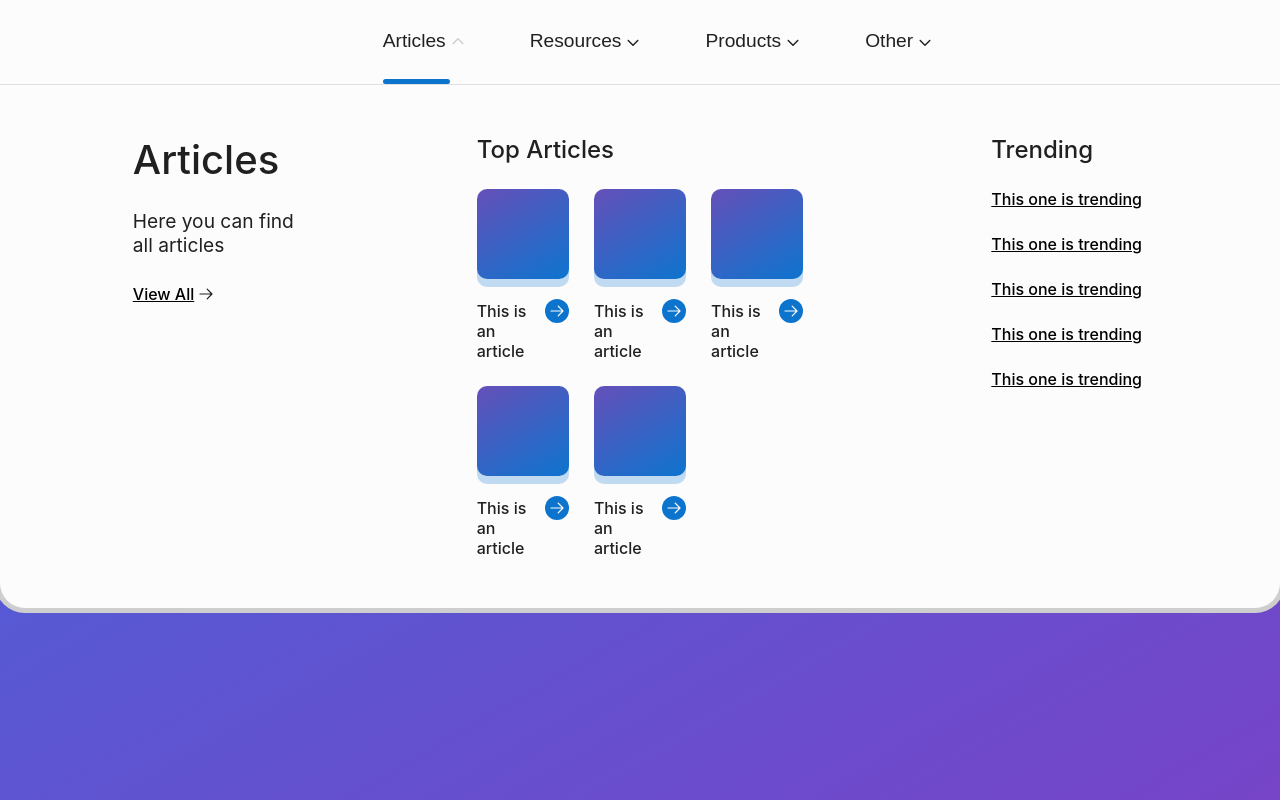
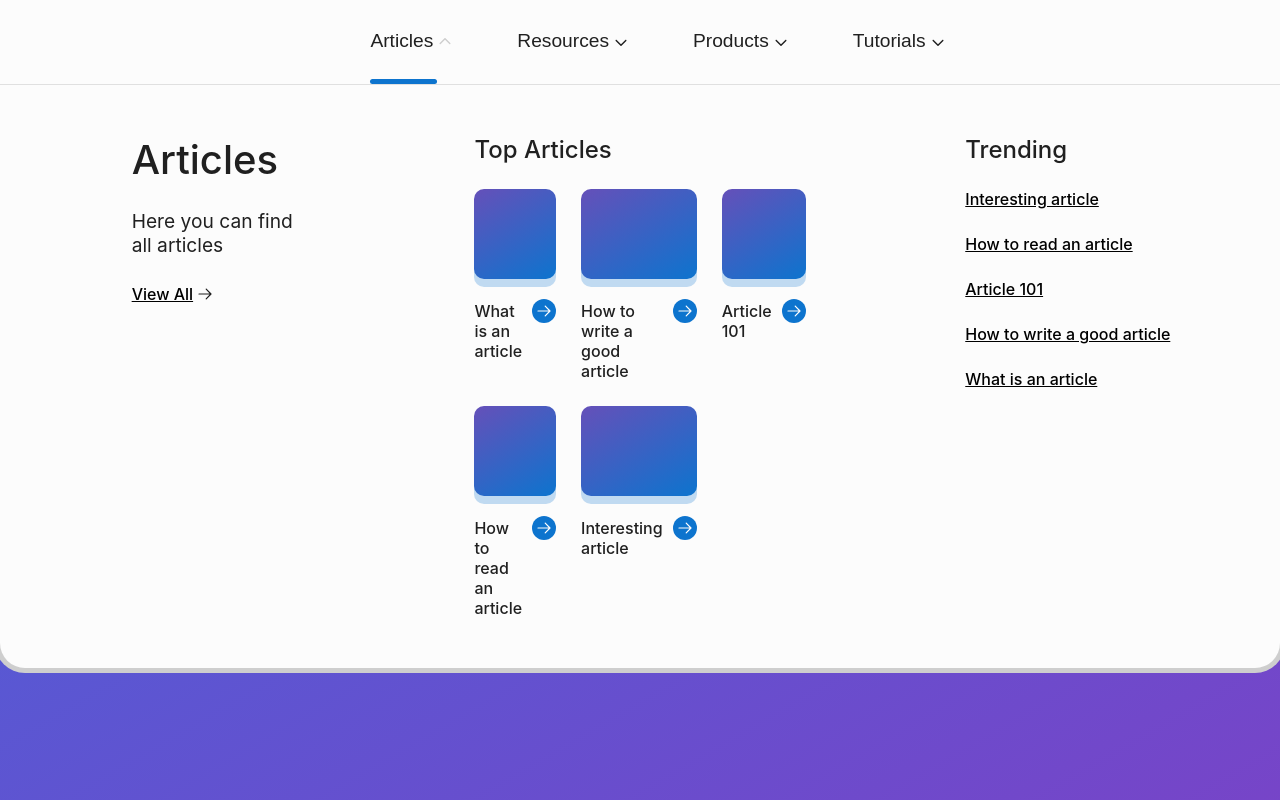
Before and after one commit to edignot/hack-week-radix-nav-2, a Next.js app: page / in a window 1280 px wide. Both pictures are taken after a click on the button "Articles". Shown: the top 800 px of the page. Built offline with nearby package versions, Linux system fonts and the light colour scheme.

Commit message:
Changed dummy data

```diff
--- a/pages/index.js
+++ b/pages/index.js
@@ -185,7 +185,14 @@ const Card = ({ children }) => {
           }}
         />
       </CardImage>
-      <div style={{ display: 'flex', gap: 10, marginTop: 20 }}>
+      <div
+        style={{
+          display: 'flex',
+          justifyContent: 'space-between',
+          gap: 10,
+          marginTop: 20,
+        }}
+      >
         <Title size="small" as="h4">
           {children}
         </Title>
@@ -232,7 +239,7 @@ const colorMap = {
     primary: purple.purple11,
     secondary: indigo.indigo11,
   },
-  other: {
+  tutorials: {
     primary: cyan.cyan11,
     secondary: indigo.indigo11,
   },
@@ -278,11 +285,11 @@ const Navigation = () => {
               Top Articles
             </Title>
             <CardContainer>
-              <Card>This is an article</Card>
-              <Card>This is an article</Card>
-              <Card>This is an article</Card>
-              <Card>This is an article</Card>
-              <Card>This is an article</Card>
+              <Card>What is an article</Card>
+              <Card>How to write a good article</Card>
+              <Card>Article 101</Card>
+              <Card>How to read an article</Card>
+              <Card>Interesting article</Card>
             </CardContainer>
           </NavContentSection>
 
@@ -290,11 +297,11 @@ const Navigation = () => {
             <Title size="medium" as="h3">
               Trending
             </Title>
-            <NavLink href="#">This one is trending</NavLink>
-            <NavLink href="#">This one is trending</NavLink>
-            <NavLink href="#">This one is trending</NavLink>
-            <NavLink href="#">This one is trending</NavLink>
-            <NavLink href="#">This one is trending</NavLink>
+            <NavLink href="#">Interesting article</NavLink>
+            <NavLink href="#">How to read an article</NavLink>
+            <NavLink href="#">Article 101</NavLink>
+            <NavLink href="#">How to write a good article</NavLink>
+            <NavLink href="#">What is an article</NavLink>
           </NavContentSection>
         </NavItemContainer>
 
@@ -317,11 +324,11 @@ const Navigation = () => {
               Top Resources
             </Title>
             <CardContainer>
-              <Card>This is an article</Card>
-              <Card>This is an article</Card>
-              <Card>This is an article</Card>
-              <Card>This is an article</Card>
-              <Card>This is an article</Card>
+              <Card>The best resource</Card>
+              <Card>List of great resources</Card>
+              <Card>Check out this resource</Card>
+              <Card>Resource 101</Card>
+              <Card>Another resource</Card>
             </CardContainer>
           </NavContentSection>
 
@@ -329,11 +336,11 @@ const Navigation = () => {
             <Title size="medium" as="h3">
               Trending
             </Title>
-            <NavLink href="#">This one is trending</NavLink>
-            <NavLink href="#">This one is trending</NavLink>
-            <NavLink href="#">This one is trending</NavLink>
-            <NavLink href="#">This one is trending</NavLink>
-            <NavLink href="#">This one is trending</NavLink>
+            <NavLink href="#">Another resource</NavLink>
+            <NavLink href="#">Resource 101</NavLink>
+            <NavLink href="#">Check out this resource</NavLink>
+            <NavLink href="#">List of great resources</NavLink>
+            <NavLink href="#">The best resource</NavLink>
           </NavContentSection>
         </NavItemContainer>
 
@@ -353,14 +360,14 @@ const Navigation = () => {
 
           <NavContentSection>
             <Title size="medium" as="h3">
-              Our Best Products
+              Top Products
             </Title>
             <CardContainer>
-              <Card>This is an article</Card>
-              <Card>This is an article</Card>
-              <Card>This is an article</Card>
-              <Card>This is an article</Card>
-              <Card>This is an article</Card>
+              <Card>Our top product</Card>
+              <Card>How to create a product</Card>
+              <Card>Creating product 101</Card>
+              <Card>The best product</Card>
+              <Card>Check out this product</Card>
             </CardContainer>
           </NavContentSection>
 
@@ -368,21 +375,21 @@ const Navigation = () => {
             <Title size="medium" as="h3">
               Trending
             </Title>
-            <NavLink href="#">This one is trending</NavLink>
-            <NavLink href="#">This one is trending</NavLink>
-            <NavLink href="#">This one is trending</NavLink>
-            <NavLink href="#">This one is trending</NavLink>
-            <NavLink href="#">This one is trending</NavLink>
+            <NavLink href="#">Check out this product</NavLink>
+            <NavLink href="#">The best product</NavLink>
+            <NavLink href="#">Creating product 101</NavLink>
+            <NavLink href="#">How to create a product</NavLink>
+            <NavLink href="#">Our top product</NavLink>
           </NavContentSection>
         </NavItemContainer>
 
-        <NavItemContainer value="other" title="Other">
+        <NavItemContainer value="tutorials" title="Tutorials">
           <NavContentSection>
             <Title size="large" as="h2">
-              Other
+              Tutorials
             </Title>
             <Text>
-              Here you can find <span>everything else</span>
+              Here you can find <span>all tutorials</span>
             </Text>
             <NavLink href="#">
               View All
@@ -392,14 +399,14 @@ const Navigation = () => {
 
           <NavContentSection>
             <Title size="medium" as="h3">
-              Top Articles
+              Top Tutorials
             </Title>
             <CardContainer>
-              <Card>This is an article</Card>
-              <Card>This is an article</Card>
-              <Card>This is an article</Card>
-              <Card>This is an article</Card>
-              <Card>This is an article</Card>
+              <Card>How to write a good story</Card>
+              <Card>How to create a tutorial</Card>
+              <Card>Learn how to write stories</Card>
+              <Card>How to create a product</Card>
+              <Card>Building a website 101</Card>
             </CardContainer>
           </NavContentSection>
 
@@ -407,11 +414,11 @@ const Navigation = () => {
             <Title size="medium" as="h3">
               Trending
             </Title>
-            <NavLink href="#">This one is trending</NavLink>
-            <NavLink href="#">This one is trending</NavLink>
-            <NavLink href="#">This one is trending</NavLink>
-            <NavLink href="#">This one is trending</NavLink>
-            <NavLink href="#">This one is trending</NavLink>
+            <NavLink href="#">Building a website 101</NavLink>
+            <NavLink href="#">How to create a product</NavLink>
+            <NavLink href="#">Learn how to write stories</NavLink>
+            <NavLink href="#">How to create a tutorial</NavLink>
+            <NavLink href="#">How to write a good story</NavLink>
           </NavContentSection>
         </NavItemContainer>
       </NavList>
```
